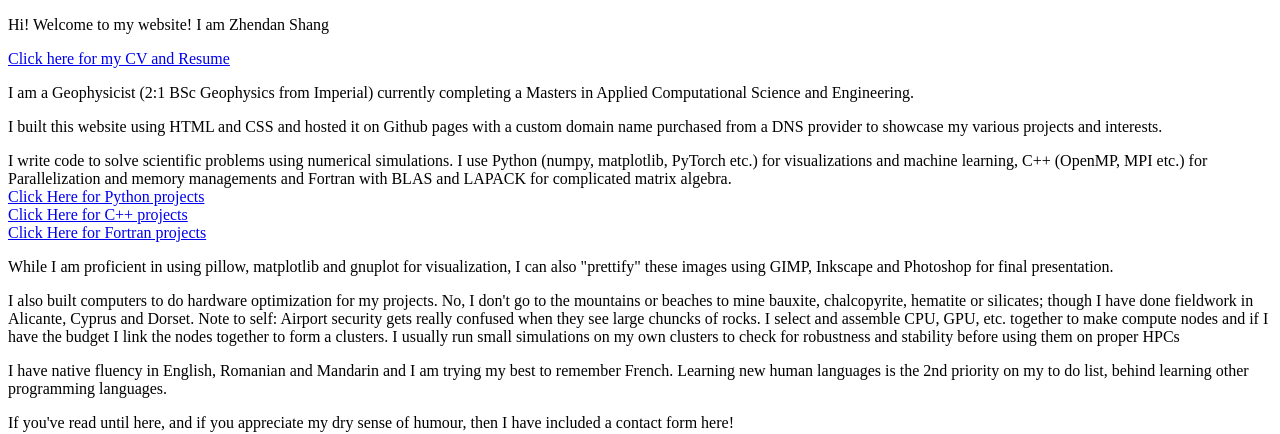
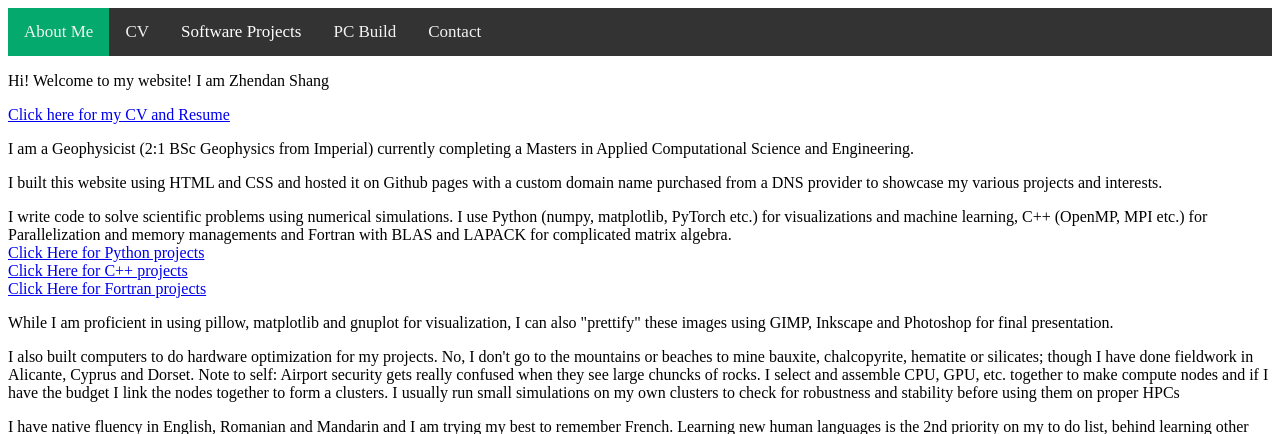
Before and after one commit to dawnquake/dawnquake.github.io, a PHP site: page / in a window 1280 px wide. Shown: the top 434 px of the page. Run offline with PHP 8.4, Linux system fonts and the light colour scheme.

Commit message:
Added a nice navigation abr

```diff
--- a/index.html
+++ b/index.html
@@ -2,12 +2,41 @@
 <html>
     <meta name="viewport" content="width=device-width, initial-scale=1.0">
     <head>
-        <link rel="icon" type="image/png" href="./favicon.png"/>
+        <link rel="icon" type="image/png" href="/favicon.png"/>
         <title> Welcome! </title>
-        <link rel = "stylesheet" href = "./styles.css">
+        <link rel = "stylesheet" href = "/styles.css">
 
     </head>
     <body>
+
+        <script src="/index.js">  </script>
+        <div class="topnav" id="myTopnav">
+
+
+            <a href="/index.html" class="active">About Me</a>
+            <a href="/CV/CV.html">CV</a>
+
+
+            <div class="dropdown">
+              <button class="dropbtn"> Software Projects
+                <i class="fa fa-caret-down"></i>
+              </button>
+              <div class="dropdown-content">
+                <a href="/Cxx_projects/Cxx_projects.html">C++ projects</a>
+                <a href="/Python_projects/Python_projects.html">Python</a>
+                <a href="Fortran_projects/Fortran_projects.html">Fortran</a>
+              </div>
+            </div>
+
+            <a href="/PC_build/PC_build.html"> PC Build </a>
+            <a href="/Contact/Contact.html">Contact</a>
+
+
+            <!-- This is for the respnsive design to collapse-->
+            <a href="javascript:void(0);" class="icon" onclick="myFunction()">&#9776;</a>
+        </div>
+
+
         <p> Hi! Welcome to my website! I am Zhendan Shang </p>
 
         <p> <a href = "./CV/CV.html"> Click here for my CV and Resume </a></p>
@@ -20,7 +49,7 @@
         <br>
         <a href = "./Python_projects/Python_projects.html"> Click Here for Python projects </a>
         <br>
-        <a href = "./Cxx_projects/C++_projects.html"> Click Here for C++ projects </a>
+        <a href = "./Cxx_projects/Cxx_projects.html"> Click Here for C++ projects </a>
         <br>
         <a href = "./Fortran_projects/Fortran_projects.html"> Click Here for Fortran projects </a>
         </p>
--- /dev/null
+++ b/index.js
@@ -0,0 +1,9 @@
+/* Toggle between adding and removing the "responsive" class to topnav when the user clicks on the icon */
+function myFunction() {
+    var x = document.getElementById("myTopnav");
+    if (x.className === "topnav") {
+      x.className += " responsive";
+    } else {
+      x.className = "topnav";
+    }
+  }
--- a/styles.css
+++ b/styles.css
@@ -1,3 +1,117 @@
-.classname{
-    background-color: cyan;
-}
+ /*Top Down Responsive Navigation Bar */
+
+    /* Add a black background color to the top navigation */
+    .topnav {
+        background-color: #333;
+        overflow: hidden;
+    }
+
+    /* Style the links inside the navigation bar */
+    .topnav a {
+        float: left;
+        display: block;
+        color: #f2f2f2;
+        text-align: center;
+        padding: 14px 16px;
+        text-decoration: none;
+        font-size: 17px;
+    }
+
+    /* Add an active class to highlight the current page */
+    .active {
+        background-color: #04AA6D;
+        color: white;
+    }
+
+    /* Hide the link that should open and close the topnav on small screens */
+    .topnav .icon {
+        display: none;
+    }
+
+    /* Dropdown container - needed to position the dropdown content */
+    .dropdown {
+        float: left;
+        overflow: hidden;
+    }
+
+    /* Style the dropdown button to fit inside the topnav */
+    .dropdown .dropbtn {
+        font-size: 17px;
+        border: none;
+        outline: none;
+        color: white;
+        padding: 14px 16px;
+        background-color: inherit;
+        font-family: inherit;
+        margin: 0;
+    }
+
+    /* Style the dropdown content (hidden by default) */
+    .dropdown-content {
+        display: none;
+        position: absolute;
+        background-color: #f9f9f9;
+        min-width: 160px;
+        box-shadow: 0px 8px 16px 0px rgba(0,0,0,0.2);
+        z-index: 1;
+    }
+
+    /* Style the links inside the dropdown */
+    .dropdown-content a {
+        float: none;
+        color: black;
+        padding: 12px 16px;
+        text-decoration: none;
+        display: block;
+        text-align: left;
+    }
+
+    /* Add a dark background on topnav links and the dropdown button on hover */
+    .topnav a:hover, .dropdown:hover .dropbtn {
+        background-color: #555;
+        color: white;
+    }
+
+    /* Add a grey background to dropdown links on hover */
+    .dropdown-content a:hover {
+        background-color: #ddd;
+        color: black;
+    }
+
+    /* Show the dropdown menu when the user moves the mouse over the dropdown button */
+    .dropdown:hover .dropdown-content {
+        display: block;
+    }
+
+    /* When the screen is less than 600 pixels wide, hide all links, except for the first one ("Home"). Show the link that contains should open and close the topnav (.icon) */
+    @media screen and (max-width: 600px) {
+        .topnav a:not(:first-child), .dropdown .dropbtn {
+        display: none;
+        }
+        .topnav a.icon {
+        float: right;
+        display: block;
+        }
+    }
+
+    /* The "responsive" class is added to the topnav with JavaScript when the user clicks on the icon. This class makes the topnav look good on small screens (display the links vertically instead of horizontally) */
+    @media screen and (max-width: 600px) {
+        .topnav.responsive {position: relative;}
+        .topnav.responsive a.icon {
+        position: absolute;
+        right: 0;
+        top: 0;
+        }
+        .topnav.responsive a {
+        float: none;
+        display: block;
+        text-align: left;
+        }
+        .topnav.responsive .dropdown {float: none;}
+        .topnav.responsive .dropdown-content {position: relative;}
+        .topnav.responsive .dropdown .dropbtn {
+        display: block;
+        width: 100%;
+        text-align: left;
+        }
+    }
```
Also changed, not shown: Contact/Contact.html (added, +12 -0 lines), PC_build/PC_build.html (added, +12 -0 lines), Cxx_projects/Cxx_projects.html (renamed from Cxx_projects/C++_projects.html), 3 other files.
